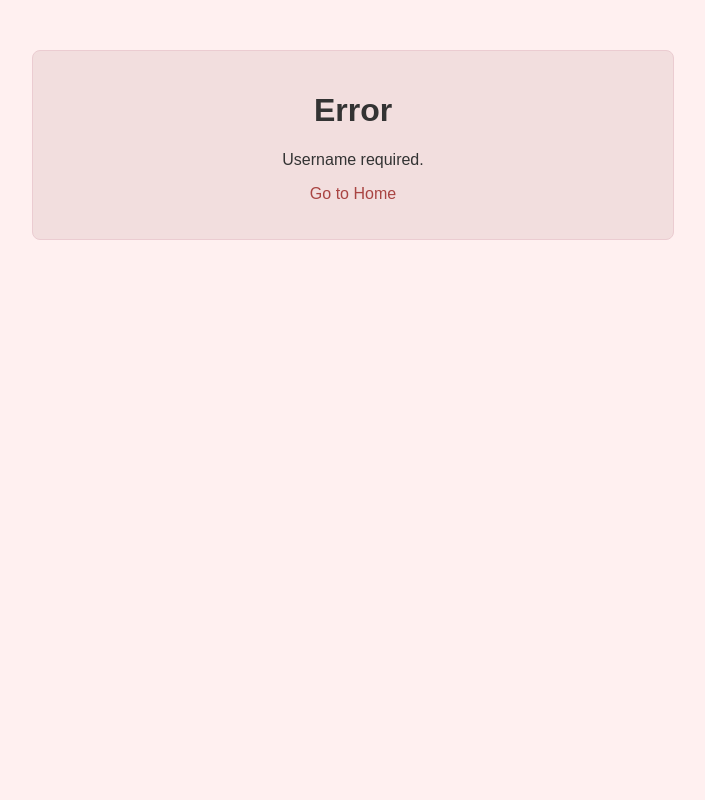
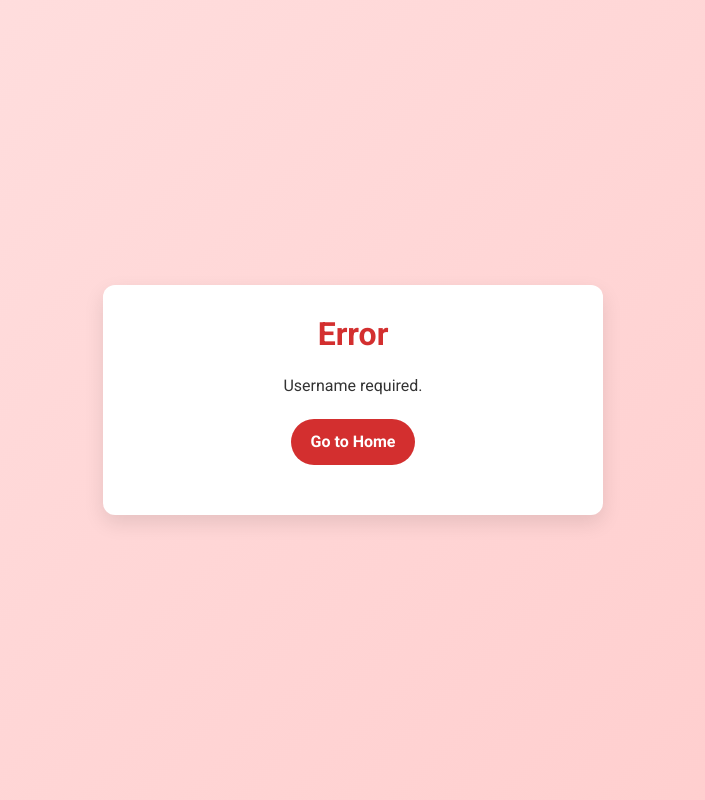
Before and after one commit to BonkMC/modernauth-backend, a Flask app: page /auth/1 in a window 1280 px wide. Shown: the whole page, without its empty margins (287-992 px from the left). Run offline with Flask 2, Linux system fonts and the light colour scheme.

Commit message:
Modernized HTML

```diff
--- /dev/null
+++ b/database.json
@@ -0,0 +1 @@
+{"MyMinecraftUser": {"sub": "auth0|67a58ea995644aed8b120a08", "name": "pyroedgesv@gmail.com", "email": "pyroedgesv@gmail.com"}}
--- a/templates/error.html
+++ b/templates/error.html
@@ -3,17 +3,63 @@
 <head>
   <meta charset="UTF-8">
   <title>Error</title>
+  <link href="https://fonts.googleapis.com/css?family=Roboto:400,700&display=swap" rel="stylesheet">
   <style>
-        body { font-family: Arial, sans-serif; background-color: #fff0f0; color: #333; }
-        .container { margin: 50px auto; padding: 20px; max-width: 600px; background-color: #f2dede; border: 1px solid #ebccd1; border-radius: 8px; text-align: center; }
-        a { color: #a94442; text-decoration: none; }
+    /* Reset and modern styling */
+    * {
+      margin: 0;
+      padding: 0;
+      box-sizing: border-box;
+    }
+    body {
+      font-family: 'Roboto', sans-serif;
+      background: linear-gradient(135deg, #ffe0e0, #ffcccc);
+      color: #333;
+      display: flex;
+      align-items: center;
+      justify-content: center;
+      height: 100vh;
+    }
+    .container {
+      background: #fff;
+      border-radius: 12px;
+      box-shadow: 0 8px 20px rgba(0, 0, 0, 0.1);
+      padding: 30px;
+      max-width: 500px;
+      width: 90%;
+      text-align: center;
+    }
+    h1 {
+      margin-bottom: 20px;
+      font-size: 2rem;
+      color: #d32f2f;
+    }
+    p {
+      margin-bottom: 20px;
+      line-height: 1.6;
+    }
+    /* Round button style for error page */
+    a.button {
+      display: inline-block;
+      padding: 10px 20px;
+      background-color: #d32f2f;
+      color: #fff;
+      border-radius: 30px;
+      text-decoration: none;
+      font-weight: bold;
+      transition: background 0.3s ease, transform 0.3s ease;
+    }
+    a.button:hover {
+      background-color: #9a0007;
+      transform: scale(1.05);
+    }
   </style>
 </head>
 <body>
   <div class="container">
     <h1>Error</h1>
     <p>{{ message|safe }}</p>
-        <p><a href="/">Go to Home</a></p>
+    <p><a class="button" href="/">Go to Home</a></p>
   </div>
 </body>
 </html>
--- /dev/null
+++ b/tokensystem.json
@@ -0,0 +1 @@
+{"TestTokenXYZ": {"username": "MyMinecraftUser", "expiration_time": 1739670508.3067155, "authorized": true}}
```
Also changed, not shown: templates/home.html (+55 -7 lines), templates/success.html (+50 -4 lines). Lines whose indentation alone changed are shown as unchanged.
